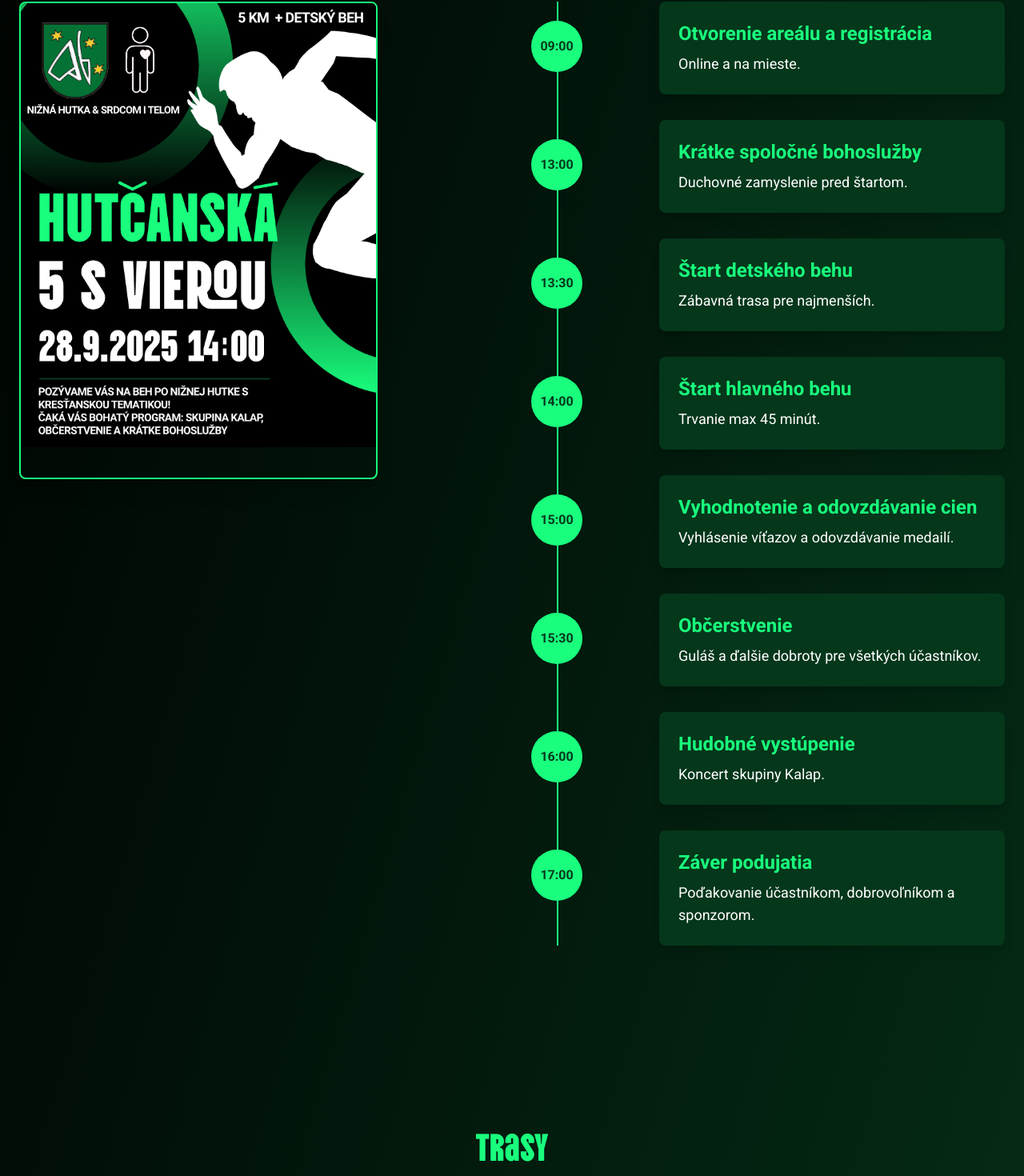
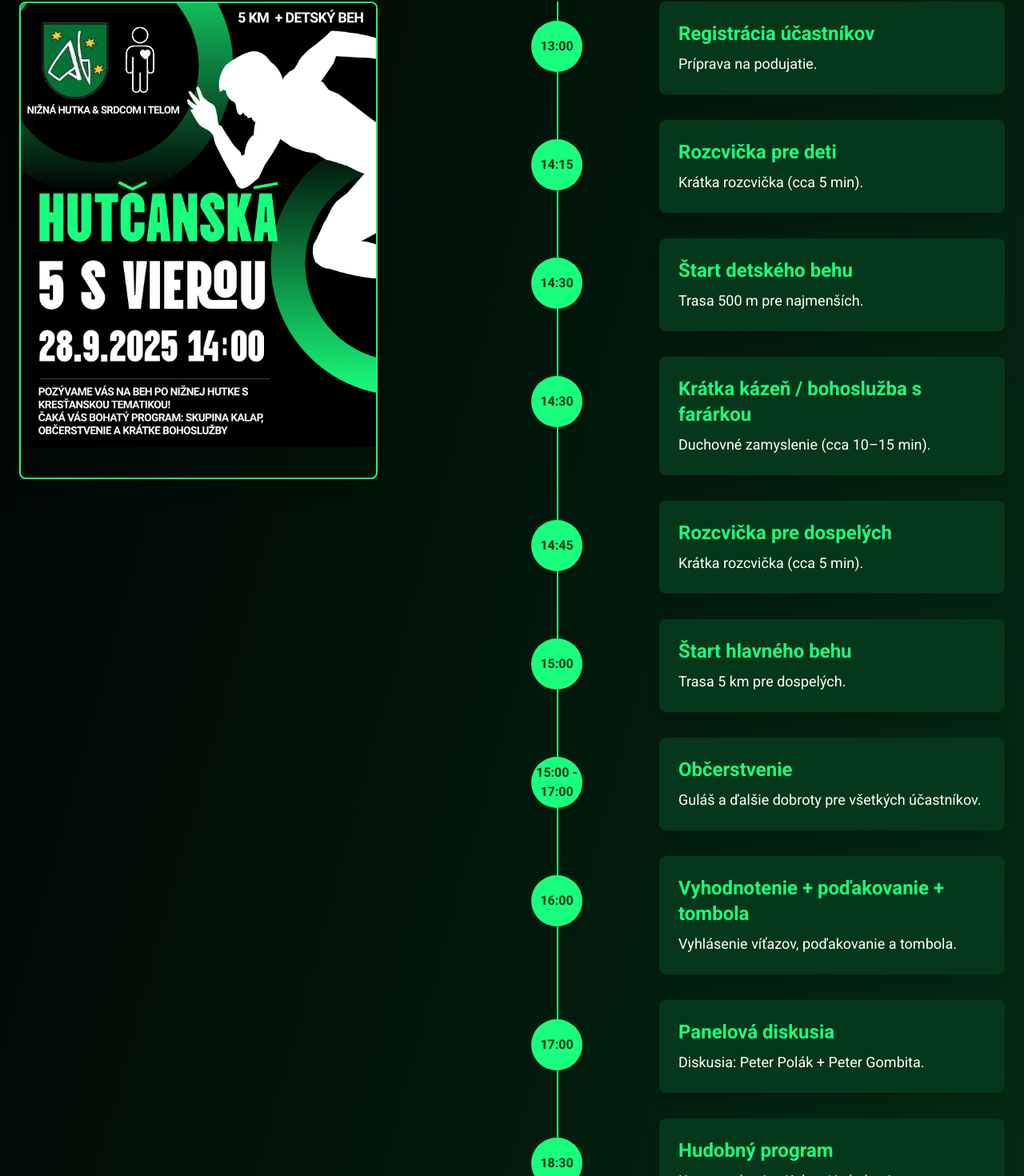
Before and after one commit to YaroSK26/beh-niznahutka, a Next.js app: page / in a window 1280 px wide. Shown: the part 786-2256 px from the top of the page at 80% size. Built offline with nearby package versions, Linux system fonts and the light colour scheme.

Commit message:
zmena programu

```diff
--- a/app/page.js
+++ b/app/page.js
@@ -185,44 +185,54 @@ export default function Home() {
              <div>
   <Timeline>
     <TimelineItem
-                    time="09:00"
-                    title="Otvorenie areálu a registrácia"
-                    description="Online a na mieste."
+      time="13:00"
+      title="Registrácia účastníkov"
+      description="Príprava na podujatie."
     />
     <TimelineItem
-                    time="13:00"
-                    title="Krátke spoločné bohoslužby"
-                    description="Duchovné zamyslenie pred štartom."
+      time="14:15"
+      title="Rozcvička pre deti"
+      description="Krátka rozcvička (cca 5 min)."
     />
     <TimelineItem
-                    time="13:30"
+      time="14:30"
       title="Štart detského behu"
-                    description="Zábavná trasa pre najmenších."
+      description="Trasa 500 m pre najmenších."
     />
     <TimelineItem
-                    time="14:00"
-                    title="Štart hlavného behu"
-                    description="Trvanie max 45 minút."
+      time="14:30"
+      title="Krátka kázeň / bohoslužba s farárkou"
+      description="Duchovné zamyslenie (cca 10–15 min)."
+    />
+    <TimelineItem
+      time="14:45"
+      title="Rozcvička pre dospelých"
+      description="Krátka rozcvička (cca 5 min)."
     />
     <TimelineItem
       time="15:00"
-                    title="Vyhodnotenie a odovzdávanie cien"
-                    description="Vyhlásenie víťazov a odovzdávanie medailí."
+      title="Štart hlavného behu"
+      description="Trasa 5 km pre dospelých."
     />
     <TimelineItem
-                    time="15:30"
+      time="15:00 - 17:00"
       title="Občerstvenie"
       description="Guláš a ďalšie dobroty pre všetkých účastníkov."
     />
     <TimelineItem
       time="16:00"
-                    title="Hudobné vystúpenie"
-                    description="Koncert skupiny Kalap."
+      title="Vyhodnotenie + poďakovanie + tombola"
+      description="Vyhlásenie víťazov, poďakovanie a tombola."
     />
     <TimelineItem
       time="17:00"
-                    title="Záver podujatia"
-                    description="Poďakovanie účastníkom, dobrovoľníkom a sponzorom."
+      title="Panelová diskusia"
+      description="Diskusia: Peter Polák + Peter Gombita."
+    />
+    <TimelineItem
+      time="18:30"
+      title="Hudobný program"
+      description="Koncert skupiny Kalap / iná skupina."
     />
   </Timeline>
 </div>
@@ -245,7 +255,7 @@ export default function Home() {
             <div className="grid md:grid-cols-2 gap-8">
               <div className="bg-[#05371b] p-6 rounded-lg shadow-lg">
                 <h3 className="text-2xl font-bold mb-2 text-[#19ff7d] font-sans">
-                  5 km trasa
+                  5 km hlavný beh
                 </h3>
                 <p className="text-lg mb-4 font-sans">Pre skúsených bežcov.</p>
                 {/* Image for 5 km route */}
@@ -276,7 +286,7 @@ export default function Home() {
               </div>
               <div className="bg-[#05371b] p-6 rounded-lg shadow-lg">
                 <h3 className="text-2xl font-bold mb-2 text-[#19ff7d] font-sans">
-                  500m Detský beh
+                  500m detský beh
                 </h3>
                 <p className="text-lg mb-4 font-sans">
                   Zábavná trasa pre najmenších.
--- a/components/sponsors-slider.jsx
+++ b/components/sponsors-slider.jsx
@@ -9,8 +9,7 @@ export default function SponsorsSlider() {
     { name: "Exodus Coworking", logo: "/sponzori/logo-exodus.svg" },
     { name: "Masážny salón Patty", logo: "/sponzori/patty.png" },
     { name: "Srdcom i telom", logo: "/sponzori/srdcomitelom.png" },
-    { name: "x", logo: "/sponzori/x.png" },
-    { name: "x", logo: "/sponzori/x.png" },
+    { name: "Kaufland", logo: "/sponzori/kaufland.png" },
   ];
 
   return (
```
Also changed, not shown: public/sponzori/kaufland.png (added). Lines whose indentation alone changed are shown as unchanged.
